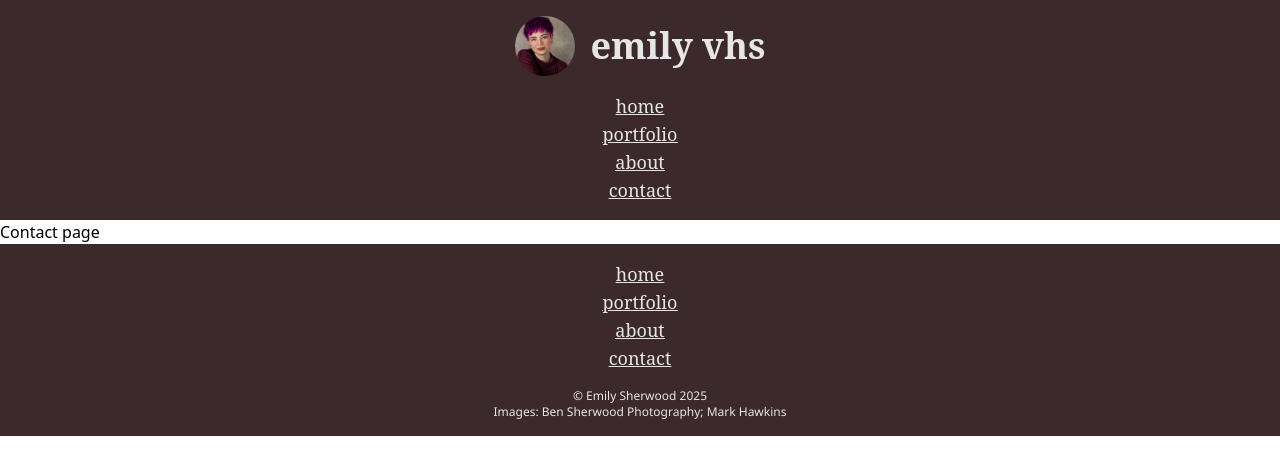
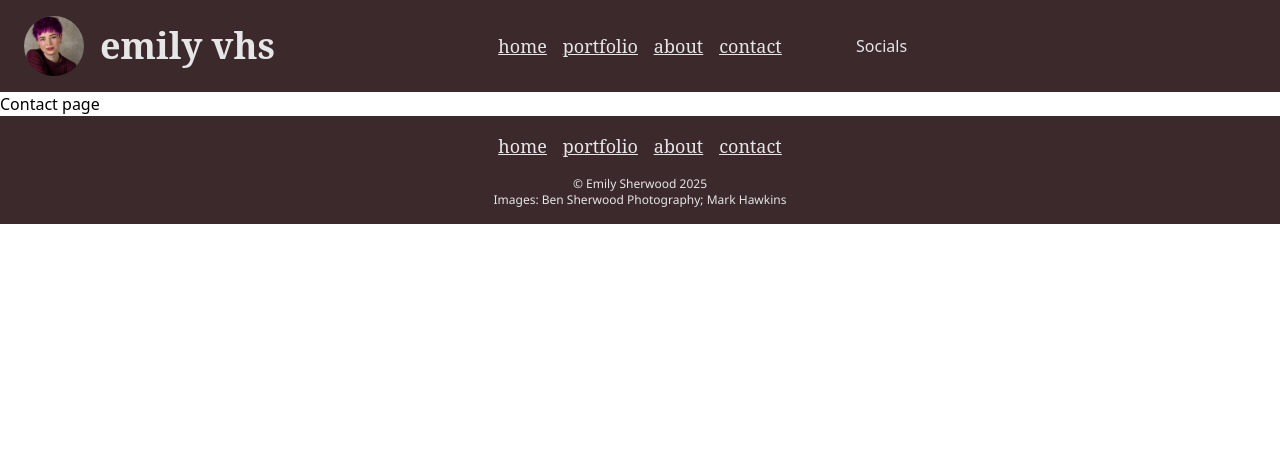
Before and after one commit to emilyvhs/portfolio-react, a React (Vite) app: page /contact in a window 1280 px wide. Shown: the top 474 px of the page. Built offline with nearby package versions, Linux system fonts and the light colour scheme; a web font is replaced by a local one.

Commit message:
Added responsive styling to Header

```diff
--- a/src/components/Header.jsx
+++ b/src/components/Header.jsx
@@ -7,7 +7,8 @@ export default function Header() {
     return (
         <div className="flex flex-col items-center
         bg-[#3b292b] text-[#e6e6e6]
-        p-4 gap-4">
+        p-4 gap-4
+        md:grid md:grid-cols-3 md:px-6">
             <div className="flex items-center gap-4">
                 <Logo />
                 <H1 text='emily vhs' />
@@ -15,6 +16,9 @@ export default function Header() {
             <div>
                 <Nav />
             </div>
+            <div>
+                Socials
+            </div>
         </div>
     )
 
--- a/src/components/Nav.jsx
+++ b/src/components/Nav.jsx
@@ -4,7 +4,8 @@ export default function Nav() {
 
     return (
 
-        <div className="flex flex-col items-center">
+        <div className="flex flex-col items-center
+        md:flex-row md:gap-4 md:justify-center md:flex-wrap">
             <NavLinks link="/" linkText="home" />
             <NavLinks link="/portfolio" linkText="portfolio" />
             <NavLinks link="/about" linkText="about" />
```
